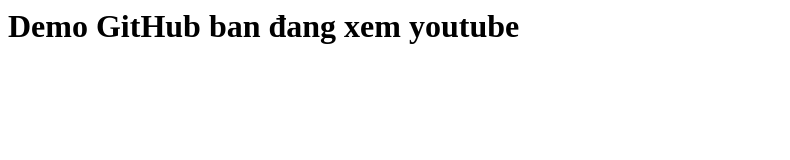
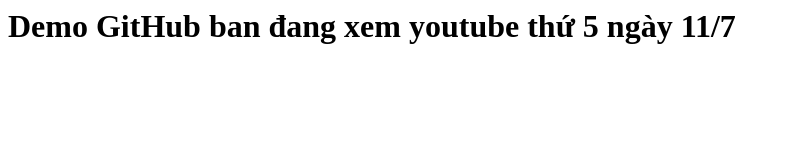
Before and after one commit to thienvv1110/repository_1, a plain HTML site: page index.html in a window 1280 px wide. Shown: the whole page, without its empty margins (0-790 px from the left). Drawn offline with Linux system fonts and the light colour scheme.

Commit message:
Update index.html

```diff
--- a/index.html
+++ b/index.html
@@ -1,2 +1,3 @@
 <h1>Demo GitHub</h/h1>
 ban đang xem youtube
+thứ 5 ngày 11/7
```
